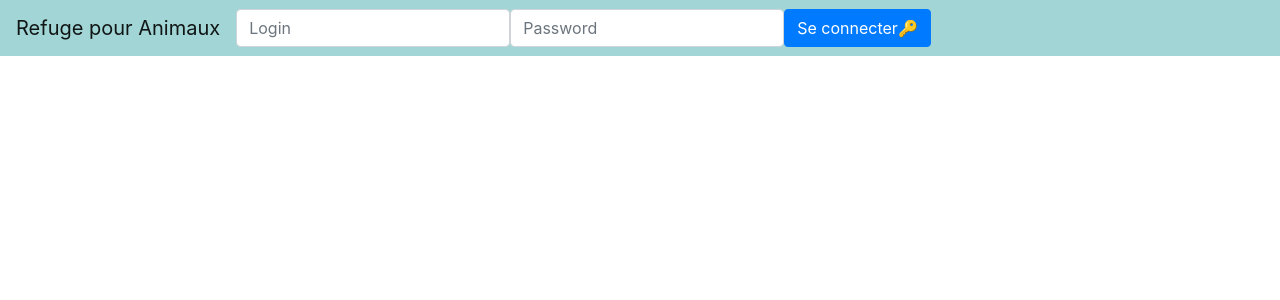
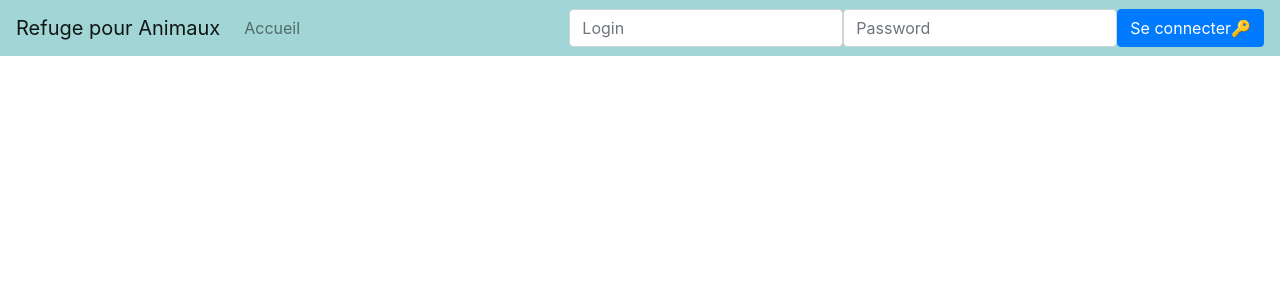
Before and after one commit to Syllac21/Brief4, a PHP site: page / in a window 1280 px wide. Shown: the top 300 px of the page. Run offline with PHP 8.4, Linux system fonts and the light colour scheme; some libraries are stand-ins or nearby versions.

Commit message:
modif navbar

```diff
--- a/www/src/template/navbar.php
+++ b/www/src/template/navbar.php
@@ -3,13 +3,13 @@
     <button class="navbar-toggler" type="button" data-toggle="collapse" data-target="#navbarNav" aria-controls="navbarNav" aria-expanded="false" aria-label="Toggle navigation">
         <span class="navbar-toggler-icon"></span>
     </button>
-    <div class="collapse navbar-collapse d-flex justify-content-between" id="navbarNav">
-        <ul class="navbar-nav">
+    <div class="collapse navbar-collapse" id="navbarNav">
+        <ul class="navbar-nav mr-auto">
+            <li class="nav-item"><a class="nav-link" href="#">Accueil</a></li>
+        </ul>
+        <ul class="navbar-nav ml-auto">
             <?php if (isset($_SESSION['login'])): ?>
-                <ul class="navbar-nav flex-grow-1">
-                    <li class="nav-item"><a class="nav-link" href="#">Accueil</a></li>
-                    <li class="nav-item"><a class="nav-link" href="dashboard.php">Dashboard</a></li>
-                </ul>
+                <li class="nav-item"><a class="nav-link" href="dashboard.php">Dashboard</a></li>
                 <li class="nav-item"><a class="nav-link" href="./src/controller/controllerLogout.php">Se déconnecter🔑</a></li>
             <?php else: ?>
                 <li class="nav-item">
```
